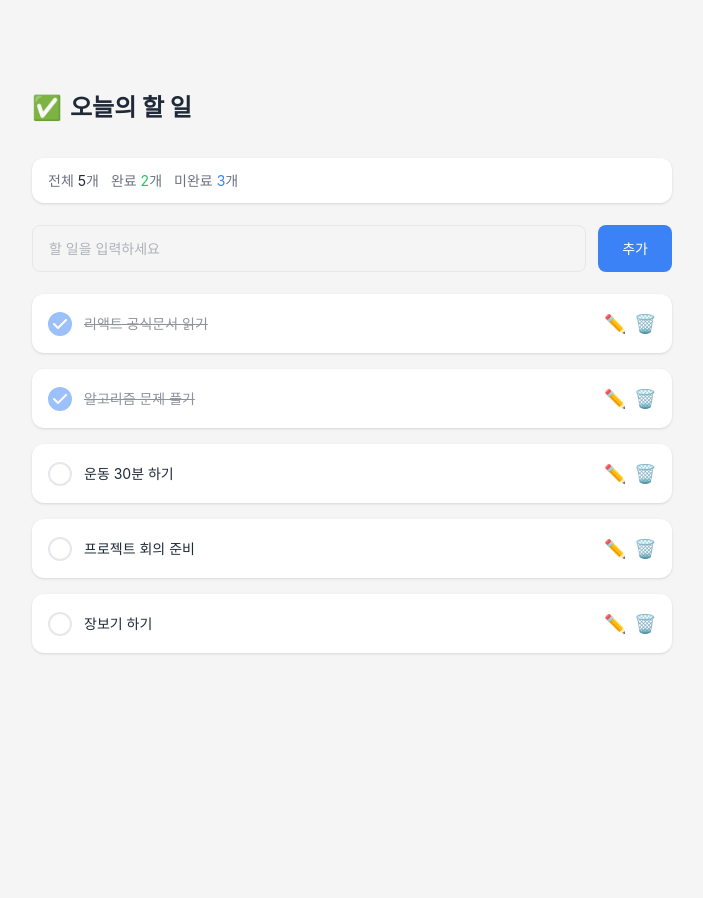
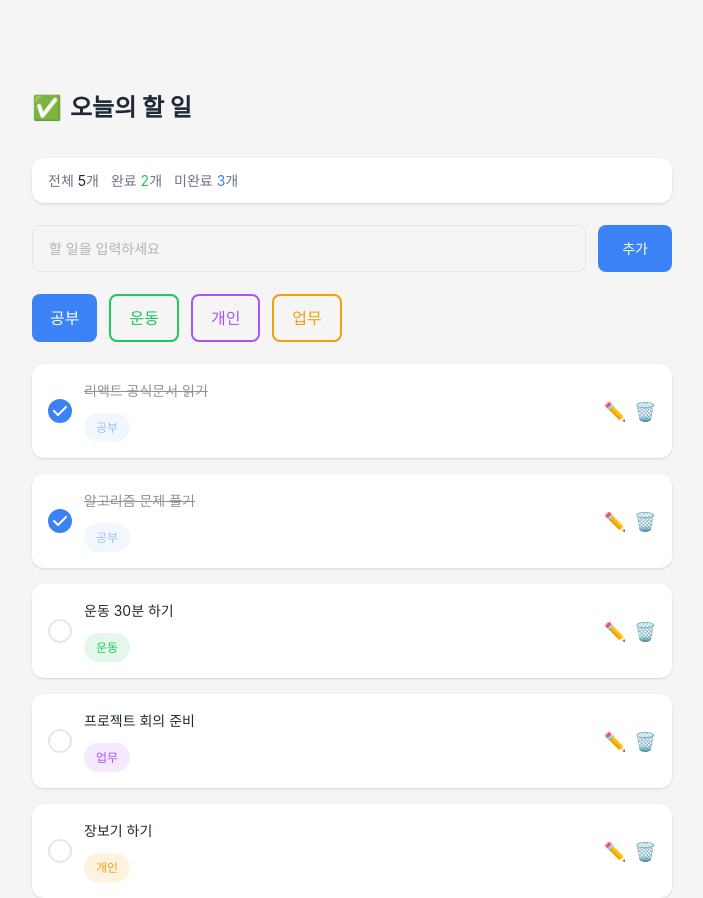
Before and after one commit to IT-Cotato/13th-Frontend-Assignment, a React (Vite) app: page / in a window 1280 px wide. Shown: the whole page, without its empty margins (288-991 px from the left). Before the commit the page ends 800 px from the top, so only its background shows below. Built offline with nearby package versions, Linux system fonts and the light colour scheme.

Commit message:
feat: 카테고리 태그 기능 추가

```diff
--- a/src/App.tsx
+++ b/src/App.tsx
@@ -2,17 +2,21 @@ import TodoHeader from './components/TodoHeader'
 import TodoList from './components/TodoList'
 import TodoInput from './components/TodoInput'
 import TodoOverview from './components/TodoOverview'
+import TodoCategorySelector from './components/TodoCategorySelector'
+import type { Category } from './components/TodoCategorySelector';
 import { todoData } from './data/TodoData'
 import { useState } from 'react';
 
 function App() {
   const [todos, setTodos] = useState(todoData);
+  const [ selectedCategory, setSelectedCategory ] = useState<Category>("공부");
 
   function handleAddTodo(text: string) {
     const newTodo = {
       id : Date.now(),
       todo : text,
-      isCompleted : false
+      isCompleted : false,
+      category : selectedCategory
     };
 
     setTodos((prev) => [...prev, newTodo])
@@ -50,6 +54,7 @@ function App() {
         <TodoHeader />
         <TodoOverview todos={todos} />
         <TodoInput onAddTodo={handleAddTodo} />
+        <TodoCategorySelector selectedCategory={selectedCategory} onChangeCategory={setSelectedCategory}/>
         <TodoList todos={todos} onToggle={handleToggle} onDelete={handleDelete} onUpdate={handleUpdate} />
       </div>
     </div>
--- a/src/components/TodoCard.tsx
+++ b/src/components/TodoCard.tsx
@@ -2,9 +2,14 @@ import EmptyCircleIcon from "../icons/EmptyCircleIcon"
 import CheckIcon from "../icons/CheckIcon"
 import { useState } from "react";
 
+const categoryTagStyles: Record<string, string> = {
+  공부: "bg-[#3B82F6]/[0.125] text-[#3B82F6]",
+  운동: "bg-[#22C55E]/[0.125] text-[#22C55E]",
+  개인: "bg-[#F59E0B]/[0.125] text-[#F59E0B]",
+  업무: "bg-[#A855F7]/[0.125] text-[#A855F7]",
+};
 
-
-function Item({todo, isCompleted, onToggle}: {todo: string; isCompleted: boolean; onToggle: () => void }) {
+function Item({todo, isCompleted, category, onToggle}: {todo: string; isCompleted: boolean; category: string; onToggle: () => void }) {
   return(
     <label className="flex items-center gap-[12px] cursor-pointer">
       <input
@@ -14,15 +19,20 @@ function Item({todo, isCompleted, onToggle}: {todo: string; isCompleted: boolean
         className="sr-only"
       />
 
-      <div className={`flex items-center gap-[12px] text-[#1F2937] ${isCompleted ? "opacity-50" : ""}`}>
       {isCompleted ? <CheckIcon /> : <EmptyCircleIcon />}
+
+      <div className={`flex flex-col gap-[12px] text-[#1F2937] ${isCompleted ? "opacity-50" : ""}`}>
         {isCompleted ? <del>{todo}</del> : <span>{todo}</span>}
+
+        <span className={`w-fit rounded-full px-[12px] py-[4px] text-[12px] ${categoryTagStyles[category]}`}>
+          {category}
+        </span>
       </div>
   </label>
   )
 }
 
-export default function TodoCard({todo, isCompleted, onToggle, onDelete, onUpdate }: {todo: string;isCompleted: boolean; onToggle: () => void; onDelete: () => void; onUpdate: (newText: string) => void; }) {
+export default function TodoCard({todo, isCompleted, category, onToggle, onDelete, onUpdate }: {todo: string; isCompleted: boolean; category: string; onToggle: () => void; onDelete: () => void; onUpdate: (newText: string) => void; }) {
   const [ isEditing, setIsEditing ] = useState(false);
   const [ editText, setEditText ] = useState(todo);
 
@@ -52,16 +62,23 @@ export default function TodoCard({todo, isCompleted, onToggle, onDelete, onUpdat
             <>
               {isCompleted ? <CheckIcon /> : <EmptyCircleIcon />}
 
+              <div className="flex flex-1 flex-col gap-[6px]">
                 <input
                   value={editText}
                   onChange={(e) => setEditText(e.target.value)}
-              className="flex-1 rounded-[8px] border-[2px] border-[#3B82F6] px-[12px] py-[8px] text-[14px] text-[#1F2937] outline-none"
+                  className="w-full rounded-[8px] border-[2px] border-[#3B82F6] px-[12px] py-[8px] text-[14px] text-[#1F2937] outline-none"
                 />
+
+                <span className={`w-fit rounded-full px-[12px] py-[4px] text-[12px] ${categoryTagStyles[category]}`}>
+                  {category}
+                </span>
+              </div>
             </>
           ) : (
             <Item
               todo={todo}
               isCompleted={isCompleted}
+              category={category}
               onToggle={onToggle}
             />
           )}
--- /dev/null
+++ b/src/components/TodoCategorySelector.tsx
@@ -0,0 +1,48 @@
+export type Category = "공부" | "운동" | "개인" | "업무";
+
+const categories: Category[] = ["공부", "운동", "개인", "업무"];
+
+const categoryStyles: Record<Category, { selected: string; unselected: string }> = {
+  공부: {
+    selected: "bg-[#3B82F6] text-white",
+    unselected: "border-[2px] border-[#3B82F6] text-[#3B82F6]",
+  },
+  운동: {
+    selected: "bg-[#22C55E] text-white",
+    unselected: "border-[2px] border-[#22C55E] text-[#22C55E]",
+  },
+  개인: {
+    selected: "bg-[#A855F7] text-white",
+    unselected: "border-[2px] border-[#A855F7] text-[#A855F7]",
+  },
+  업무: {
+    selected: "bg-[#F59E0B] text-white",
+    unselected: "border-[2px] border-[#F59E0B] text-[#F59E0B]",
+  },
+};
+
+export default function TodoCategorySelector({
+  selectedCategory,
+  onChangeCategory,
+}: {
+  selectedCategory: Category;
+  onChangeCategory: (category: Category) => void;
+}) {
+  return (
+    <div className="flex gap-[12px]">
+      {categories.map((category) => (
+        <button
+          key={category}
+          onClick={() => onChangeCategory(category)}
+          className={`rounded-[8px] px-[18px] py-[10px] ${
+            selectedCategory === category
+              ? categoryStyles[category].selected
+              : categoryStyles[category].unselected
+          }`}
+        >
+          {category}
+        </button>
+      ))}
+    </div>
+  );
+}
--- a/src/components/TodoList.tsx
+++ b/src/components/TodoList.tsx
@@ -3,7 +3,7 @@ import type { Todo } from "../data/TodoData";
 
 export default function TodoList({todos, onToggle, onDelete, onUpdate} : {todos: Todo[]; onToggle: (id:number) => void; onDelete: (id:number) => void; onUpdate: (id:number, newText: string) => void; }) {
     const todoItems = todos.map( (item) => (
-        <TodoCard key={item.id} todo = {item.todo} isCompleted = {item.isCompleted} onToggle={() => onToggle(item.id)} onDelete={() => onDelete(item.id)} onUpdate={(newText) => onUpdate(item.id, newText)}/>
+        <TodoCard key={item.id} todo = {item.todo} isCompleted = {item.isCompleted} category={item.category} onToggle={() => onToggle(item.id)} onDelete={() => onDelete(item.id)} onUpdate={(newText) => onUpdate(item.id, newText)}/>
     ));
 
     return (
--- a/src/data/TodoData.ts
+++ b/src/data/TodoData.ts
@@ -2,32 +2,38 @@ export type Todo = {
     id: number;
     todo: string;
     isCompleted: boolean;
+    category: string;
 };
 
 export const todoData: Todo[] = [
     {
         id: 0,
         todo: '리액트 공식문서 읽기',
-        isCompleted: true
+        isCompleted: true,
+        category: '공부'
     },
     {
         id: 1,
         todo: '알고리즘 문제 풀기',
-        isCompleted: true
+        isCompleted: true,
+        category: '공부'
     },
     {
         id:2,
         todo: '운동 30분 하기',
-        isCompleted: false
+        isCompleted: false,
+        category: '운동'
     },
     {
         id: 3,
         todo: '프로젝트 회의 준비',
-        isCompleted: false
+        isCompleted: false,
+        category: '업무'
     },
     {
         id: 4,
         todo: '장보기 하기',
-        isCompleted: false
+        isCompleted: false,
+        category: '개인'
     }
 ];
```
Lines whose indentation alone changed are shown as unchanged.
